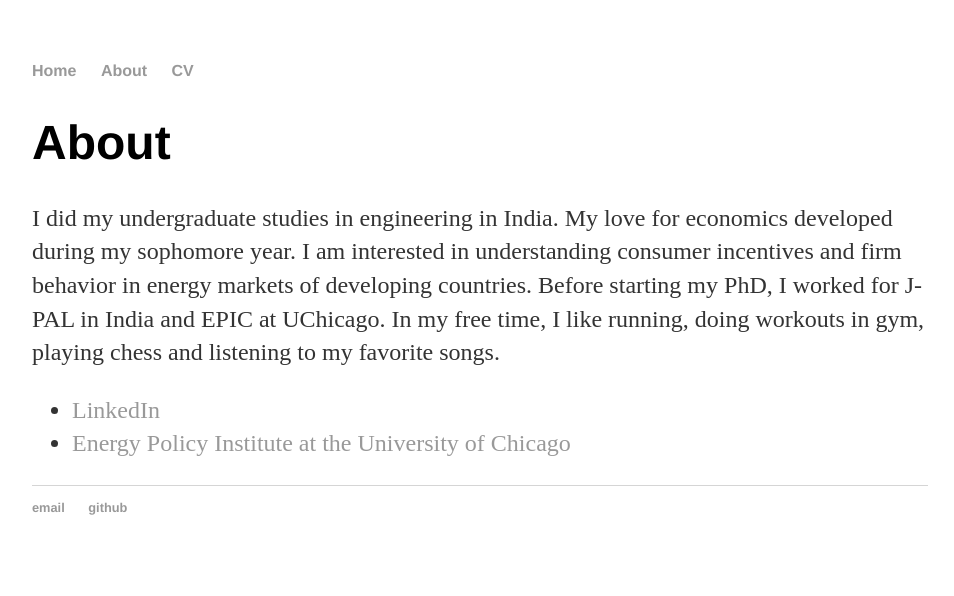
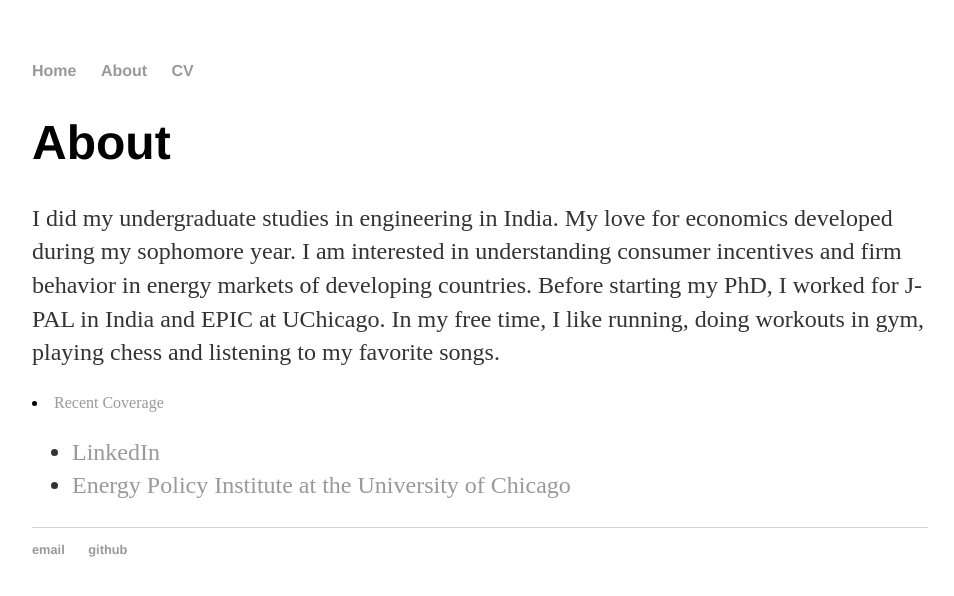
Before and after one commit to azharhsain/azharhsain.github.io, a Jekyll site: the page built from about/index.html, in a window 1280 px wide. Shown: the top 596 px of the page, without its empty margins (160-1114 px from the left). Built offline with Jekyll 4.4.1, drawn with Linux system fonts in a browser that asks for light colours.

Commit message:
changed about

```diff
--- a/about/index.html
+++ b/about/index.html
@@ -10,8 +10,9 @@ title: Azhar Hussain
 				behavior in energy markets of developing countries. Before starting my PhD, I worked
 				for J-PAL in India and EPIC at UChicago. In my free time, I like running, doing workouts in gym,
 				playing chess and listening to my favorite songs.</p>
+				<li><a href="https://epic.uchicago.edu/news-events/news/departing-pre-doctoral-fellows-reflect-community-lessons-learned" target="_blank">Recent Coverage</a></li>
 			<ul class="contacts">
 				<li><a href="http://www.linkedin.com/in/hussainazhar" target="_blank">LinkedIn</a></li>
-				<li><a href="https://epic.uchicago.edu/experts/azhar-hussain" target="_blank">Energy Policy Institute at the University of Chicago</a></li>
+				<li><a href="https://epic.uchicago.edu/meet-epics-pre-doctoral-fellows-azhar-hussain" target="_blank">Energy Policy Institute at the University of Chicago</a></li>
 				</ul>
 		</div>
```
